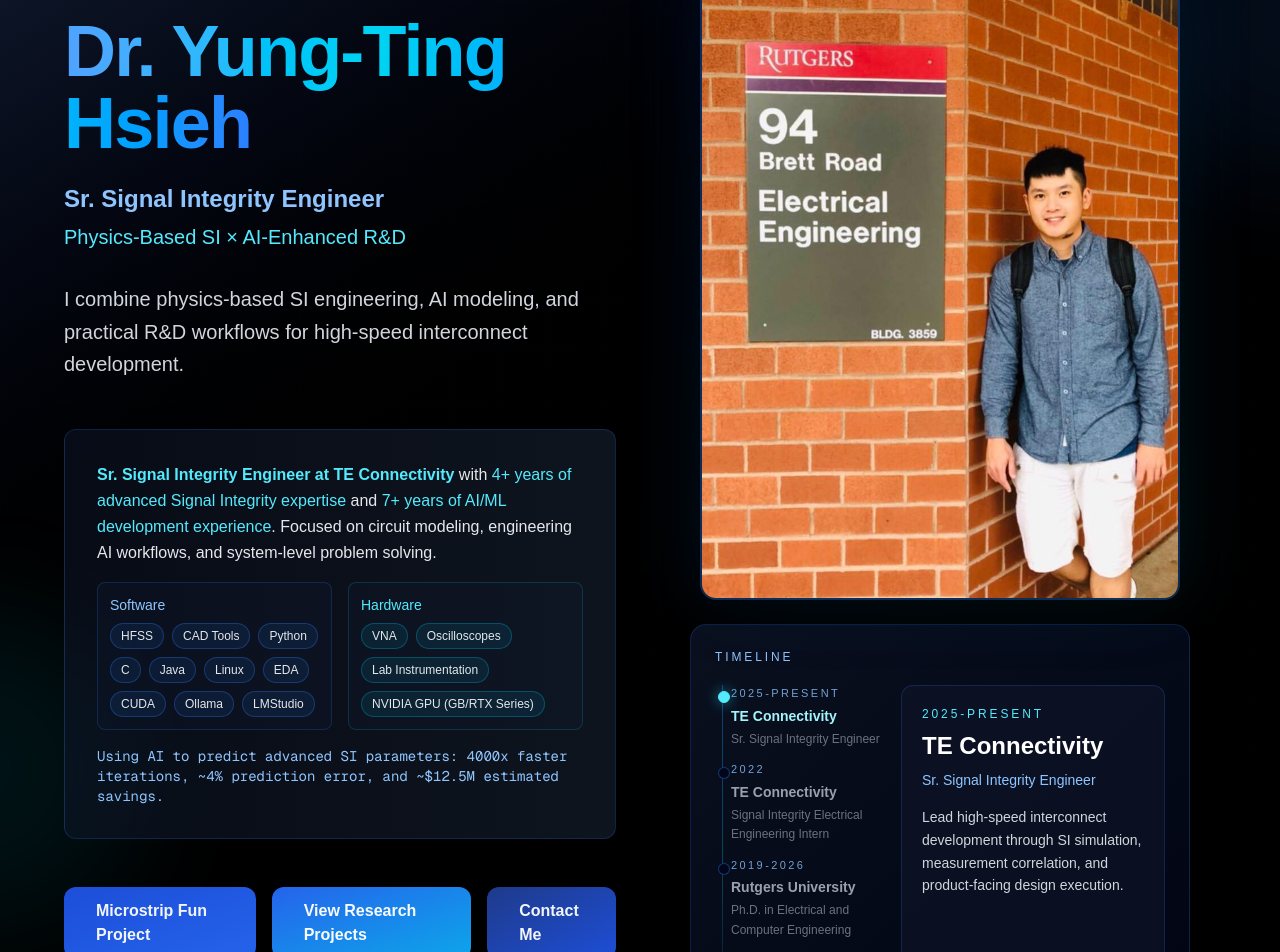
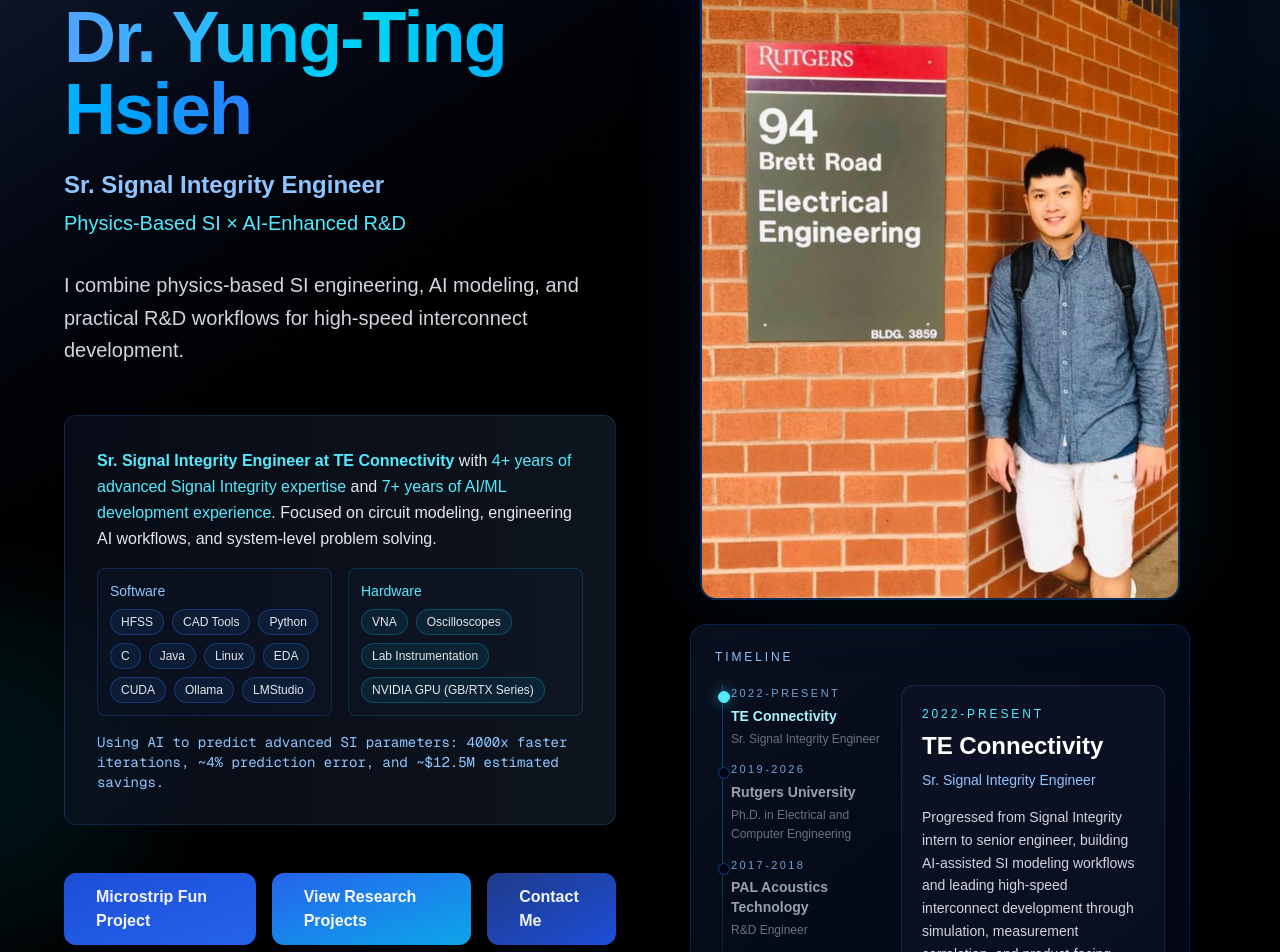
Before and after one commit to dryungtinghsieh-ui/ai-portfolio, a Next.js app: page / in a window 1280 px wide. Shown: the top 952 px of the page. Built offline with nearby package versions, Linux system fonts and the light colour scheme.

Commit message:
Merge TE timeline entries

```diff
--- a/app/page.tsx
+++ b/app/page.tsx
@@ -79,18 +79,11 @@ const hardwareStack = [
 
 const timelineEntries = [
   {
-    period: '2025-Present',
+    period: '2022-Present',
     title: 'TE Connectivity',
     subtitle: 'Sr. Signal Integrity Engineer',
     detail:
-      'Lead high-speed interconnect development through SI simulation, measurement correlation, and product-facing design execution.',
-  },
-  {
-    period: '2022',
-    title: 'TE Connectivity',
-    subtitle: 'Signal Integrity Electrical Engineering Intern',
-    detail:
-      'Built early AI-assisted SI modeling workflows that later supported award-winning parameter prediction and faster design iteration.',
+      'Progressed from Signal Integrity intern to senior engineer, building AI-assisted SI modeling workflows and leading high-speed interconnect development through simulation, measurement correlation, and product-facing execution.',
   },
   {
     period: '2019-2026',
```
